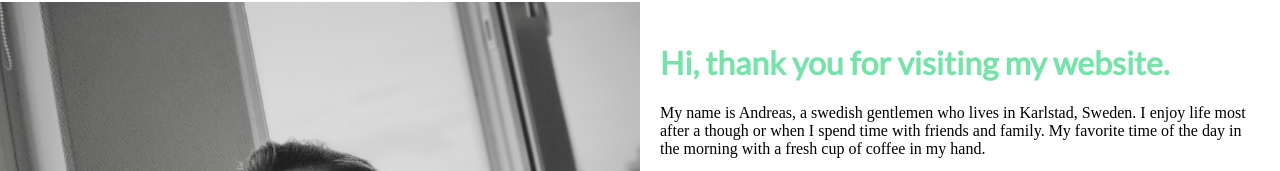
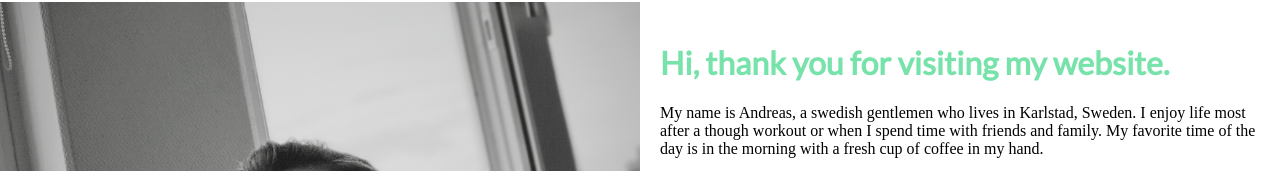
Before and after one commit to andreaskaberg/MyPortfolio, a plain HTML site: page about.html in a window 1280 px wide. Shown: the part 97-268 px from the top of the page. Drawn offline with Linux system fonts and the light colour scheme.

Commit message:
Update about.html

```diff
--- a/about.html
+++ b/about.html
@@ -38,8 +38,8 @@
 
 
                   <p>My name is Andreas, a swedish gentlemen who lives in Karlstad, Sweden. I enjoy
-                      life most after a though or when I spend time with friends and family.
-                      My favorite time of the day in the morning with a fresh cup of coffee in my hand.
+                      life most after a though workout or when I spend time with friends and family.
+                      My favorite time of the day is in the morning with a fresh cup of coffee in my hand.
 
                   </p>
 
```
